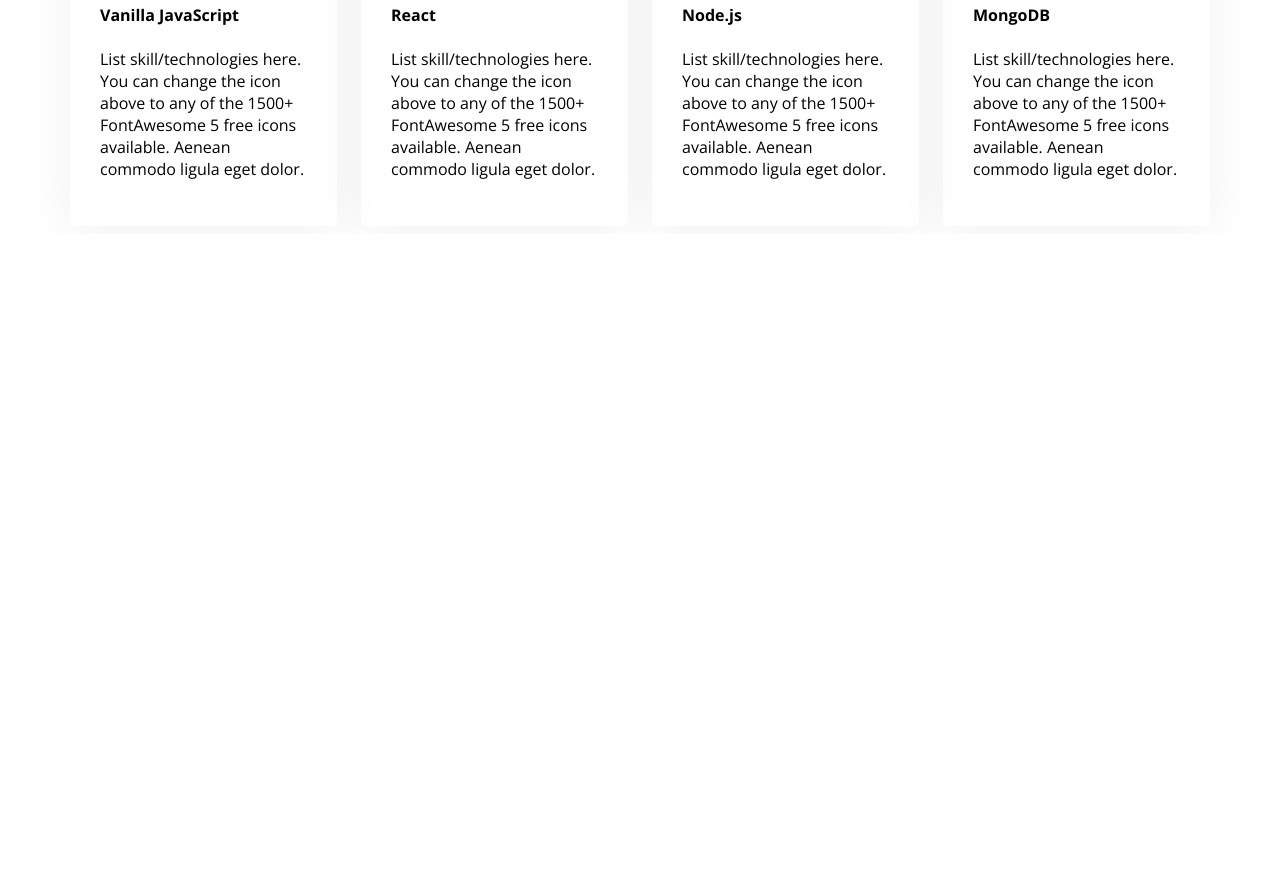
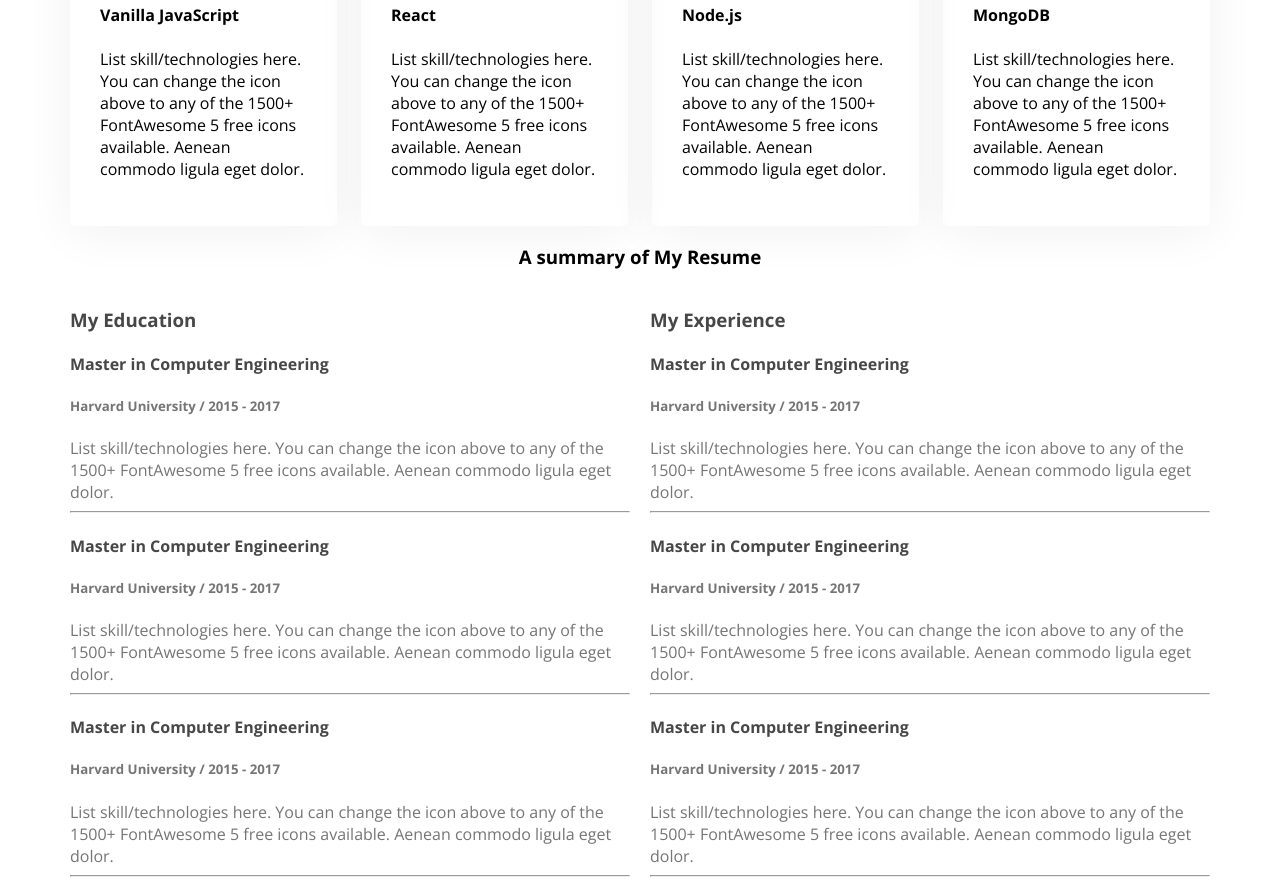
Before and after one commit to tasnim168/my-web-dev-portfolio, a plain HTML site: page index.html in a window 1280 px wide. Shown: the part 1472-2365 px from the top of the page. Before the commit the page ends 1706 px from the top, so only its background shows below. Drawn offline with nearby package versions, Linux system fonts and the light colour scheme.

Commit message:
experience item is added

```diff
--- a/index.html
+++ b/index.html
@@ -81,6 +81,62 @@
                 <p class="skill-description">List skill/technologies here. You can change the icon above to any of the 1500+ FontAwesome 5 free icons available. Aenean commodo ligula eget dolor.</p>
             </div>
         </div>
+        <section class="resume">
+            <h3 class="section-title text-center">A summary of My Resume</h3>
+            <div class="resume-container">
+                <div class="resume-column">
+                    <h3 class="resume-column-title">My Education</h3>
+                    <div class="experience">
+                        <h4 class="experience-title">Master in Computer Engineering</h4>
+                        <h5 class="experience-sub-title">Harvard University / 2015 - 2017</h5>
+                        <experience class="description">List skill/technologies here. You can change the icon above
+                            to any of the 1500+ FontAwesome 5 free icons available. Aenean commodo ligula eget dolor.</experience>
+                    </div>
+                    <hr>
+                    <div class="experience">
+                        <h4 class="experience-title">Master in Computer Engineering</h4>
+                        <h5 class="experience-sub-title">Harvard University / 2015 - 2017</h5>
+                        <experience class="description">List skill/technologies here. You can change the icon above
+                            to any of the 1500+ FontAwesome 5 free icons available. Aenean commodo ligula eget dolor.</experience>
+                    </div>
+                    <hr>
+                    <div class="experience">
+                        <h4 class="experience-title">Master in Computer Engineering</h4>
+                        <h5 class="experience-sub-title">Harvard University / 2015 - 2017</h5>
+                        <experience class="description">List skill/technologies here. You can change the icon above
+                            to any of the 1500+ FontAwesome 5 free icons available. Aenean commodo ligula eget dolor.</experience>
+                    </div>
+                    <hr>
+                </div>
+
+                <div class="resume-column">
+                <h3 class="resume-column-title">My Experience</h3>
+                <div class="experience">
+                    <h4 class="experience-title">Master in Computer Engineering</h4>
+                    <h5 class="experience-sub-title">Harvard University / 2015 - 2017</h5>
+                    <experience class="description">List skill/technologies here. You can change the icon above
+                        to any of the 1500+ FontAwesome 5 free icons available. Aenean commodo ligula eget dolor.</experience>
+                </div>
+                <hr>
+                <!-- <h3 class="resume-column-title">My Education</h3> -->
+                <div class="experience">
+                    <h4 class="experience-title">Master in Computer Engineering</h4>
+                    <h5 class="experience-sub-title">Harvard University / 2015 - 2017</h5>
+                    <experience class="description">List skill/technologies here. You can change the icon above
+                        to any of the 1500+ FontAwesome 5 free icons available. Aenean commodo ligula eget dolor.</experience>
+                </div>
+                <hr>
+                <!-- <h3 class="resume-column-title">My Education</h3> -->
+                <div class="experience">
+                    <h4 class="experience-title">Master in Computer Engineering</h4>
+                    <h5 class="experience-sub-title">Harvard University / 2015 - 2017</h5>
+                    <experience class="description">List skill/technologies here. You can change the icon above
+                        to any of the 1500+ FontAwesome 5 free icons available. Aenean commodo ligula eget dolor.</experience>
+                </div>
+                <hr>
+                </div>
+            </div>
+        </section>
     </main>
     <footer>
 
--- a/style/portfolio.css
+++ b/style/portfolio.css
@@ -128,3 +128,14 @@ main margin{
     box-shadow: 0px 6px 50px 0px rgba(0, 0, 0, 0.06);
     border-radius: 5px;
 }
+.resume-container{
+    display: flex;
+    gap: 20px;
+
+}
+.resume-column-title,.experience-title{
+    color: #474747;
+}
+.experience-sub-title,.description{
+    color: #757575;
+}
```
Also changed, not shown: 1 other file.
